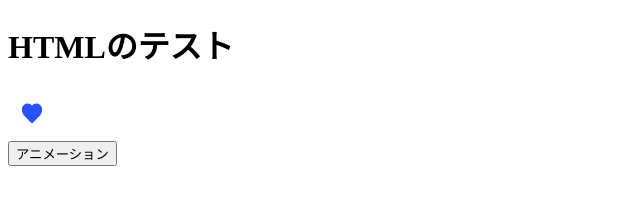
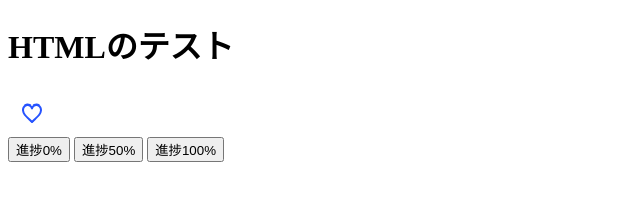
Before and after one commit to toshinori-sato-gps/html-test, a website built with Vite: page index.html in a window 1280 px wide. Shown: the whole page, without its empty margins (0-640 px from the left). Built offline with nearby package versions, Linux system fonts and the light colour scheme.

Commit message:
ハートのアニメーション完成？

```diff
--- a/index.html
+++ b/index.html
@@ -1,20 +1,16 @@
 <!doctype html>
 <html lang="en">
+
 <head>
   <meta charset="UTF-8" />
   <meta name="viewport" content="width=device-width, initial-scale=1.0" />
   <title>HTMLのテスト</title>
 </head>
+
 <body>
   <div id="app">
     <h1>HTMLのテスト</h1>
     <div class="wrapper">
-        <svg width="48" height="48" viewBox="0 0 48 48" xmlns="http://www.w3.org/2000/svg">
-          <path
-            d="M24.0034 33.9986C23.7534 33.9986 23.4934 33.8986 23.3034 33.7086L20.1834 30.6286C19.9634 30.4086 19.7134 30.1686 19.4334 29.9186C17.0134 27.6286 14.3334 25.0986 14.0234 21.5586C13.7434 18.2686 16.0134 15.3386 19.0834 15.0286C21.0234 14.8286 22.8434 15.6886 24.0034 17.2286C25.1634 15.6886 26.9834 14.8286 28.9234 15.0286C32.0034 15.3386 34.2734 18.2686 33.9834 21.5586C33.6734 25.1086 31.0034 27.6286 28.6434 29.8486C28.3434 30.1286 28.0634 30.3886 27.8334 30.6286L24.7134 33.7086C24.5134 33.8986 24.2634 33.9986 24.0134 33.9986H24.0034ZM19.6334 16.9986C19.5234 16.9986 19.4134 16.9986 19.2934 17.0186C17.2934 17.2186 15.8334 19.1786 16.0234 21.3886C16.2634 24.1786 18.4434 26.2286 20.7434 28.3986C21.0934 28.7286 21.3634 28.9786 21.5934 29.2086L24.0034 31.5986L26.4134 29.2086C26.6634 28.9686 26.9434 28.6986 27.2534 28.4086C29.5634 26.2286 31.7434 24.1786 31.9834 21.3886C32.1734 19.1886 30.7134 17.2286 28.7134 17.0186C27.0434 16.8486 25.5034 17.9486 24.9534 19.6986C24.8234 20.1186 24.4334 20.3986 23.9934 20.3986C23.5534 20.3986 23.1634 20.1186 23.0334 19.6986C22.5234 18.0686 21.1534 16.9986 19.6134 16.9986H19.6334Z"
-            fill="#2653FF"
-            />
-        </svg>
       <div class="overlay">
         <svg width="20" height="20" viewBox="0 0 20 20" fill="none" xmlns="http://www.w3.org/2000/svg">
           <path
@@ -22,11 +18,22 @@
             fill="#2653FF" />
         </svg>
       </div>
+      <div class="progress"></div>
+      <div class="contour">
+        <svg width="48" height="48" viewBox="0 0 48 48" xmlns="http://www.w3.org/2000/svg">
+          <path
+            d="M24.0034 33.9986C23.7534 33.9986 23.4934 33.8986 23.3034 33.7086L20.1834 30.6286C19.9634 30.4086 19.7134 30.1686 19.4334 29.9186C17.0134 27.6286 14.3334 25.0986 14.0234 21.5586C13.7434 18.2686 16.0134 15.3386 19.0834 15.0286C21.0234 14.8286 22.8434 15.6886 24.0034 17.2286C25.1634 15.6886 26.9834 14.8286 28.9234 15.0286C32.0034 15.3386 34.2734 18.2686 33.9834 21.5586C33.6734 25.1086 31.0034 27.6286 28.6434 29.8486C28.3434 30.1286 28.0634 30.3886 27.8334 30.6286L24.7134 33.7086C24.5134 33.8986 24.2634 33.9986 24.0134 33.9986H24.0034ZM19.6334 16.9986C19.5234 16.9986 19.4134 16.9986 19.2934 17.0186C17.2934 17.2186 15.8334 19.1786 16.0234 21.3886C16.2634 24.1786 18.4434 26.2286 20.7434 28.3986C21.0934 28.7286 21.3634 28.9786 21.5934 29.2086L24.0034 31.5986L26.4134 29.2086C26.6634 28.9686 26.9434 28.6986 27.2534 28.4086C29.5634 26.2286 31.7434 24.1786 31.9834 21.3886C32.1734 19.1886 30.7134 17.2286 28.7134 17.0186C27.0434 16.8486 25.5034 17.9486 24.9534 19.6986C24.8234 20.1186 24.4334 20.3986 23.9934 20.3986C23.5534 20.3986 23.1634 20.1186 23.0334 19.6986C22.5234 18.0686 21.1534 16.9986 19.6134 16.9986H19.6334Z"
+            fill="#2653FF" />
+        </svg>
+      </div>
     </div>
     <div>
-        <button id="btn">アニメーション</button>
+      <button id="btn0">進捗0%</button>
+      <button id="btn50">進捗50%</button>
+      <button id="btn100">進捗100%</button>
     </div>
   </div>
   <script type="module" src="/src/main.ts"></script>
 </body>
+
 </html>
--- a/src/main.ts
+++ b/src/main.ts
@@ -1,17 +1,18 @@
 import './style.css'
 
-const btn = document.getElementById('btn');
-const overlay = document.querySelector('.overlay');
+const btn0 = document.getElementById('btn0');
+const btn50 = document.getElementById('btn50');
+const btn100 = document.getElementById('btn100');
+const progress = document.querySelector('.progress');
 
-if (btn && overlay) {
-  let isSet = false;
-  btn.addEventListener("click", () => {
-    if (isSet) {
-      overlay.classList.remove('show');
-    } else {
-      overlay.classList.add('show');
-    }
-
-    isSet = !isSet;
+if (btn0 && btn50 && btn100 && progress) {
+  btn0.addEventListener("click", () => {
+    progress.setAttribute("style", "height: 16px;");
+  })
+  btn50.addEventListener("click", () => {
+    progress.setAttribute("style", "height: 8px;");
+  })
+  btn100.addEventListener("click", () => {
+    progress.setAttribute("style", "height: 0px;");
   })
 }
--- a/src/style.css
+++ b/src/style.css
@@ -1,14 +1,32 @@
 .wrapper {
   position: relative;
+  width: 48px;
+  height: 48px;
 }
 
 .overlay {
   position: absolute;
   top: 0;
   left: 0;
-  width: 48px;
-  height: 48px;
+  width: 100%;
+  height: 100%;
   display: flex;
   justify-content: center;
   align-items: center;
 }
+
+.progress {
+  position: absolute;
+  top: 16px;
+  left: 0;
+  width: 48px;
+  height: 16px;
+  background-color: white;
+  transition: all .5s ease-in-out;
+}
+
+.contour {
+  position: absolute;
+  top: 0;
+  left: 0;
+}
```
Lines whose indentation alone changed are shown as unchanged.
